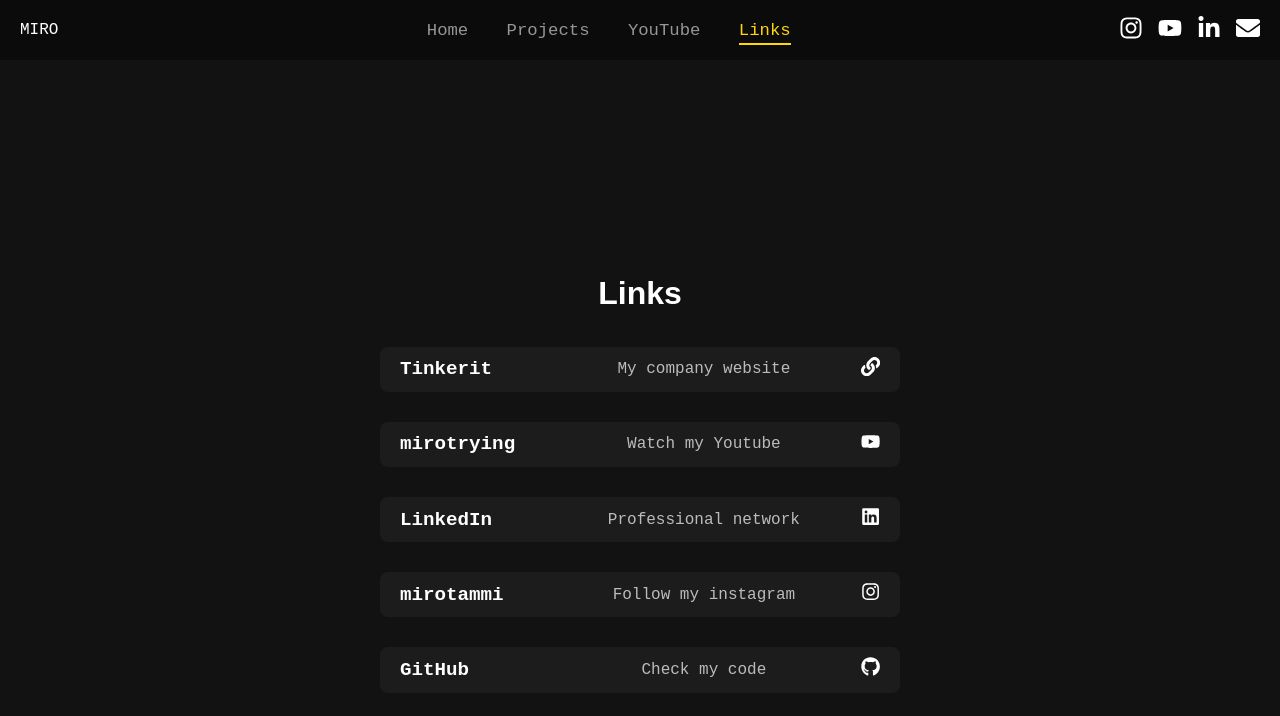
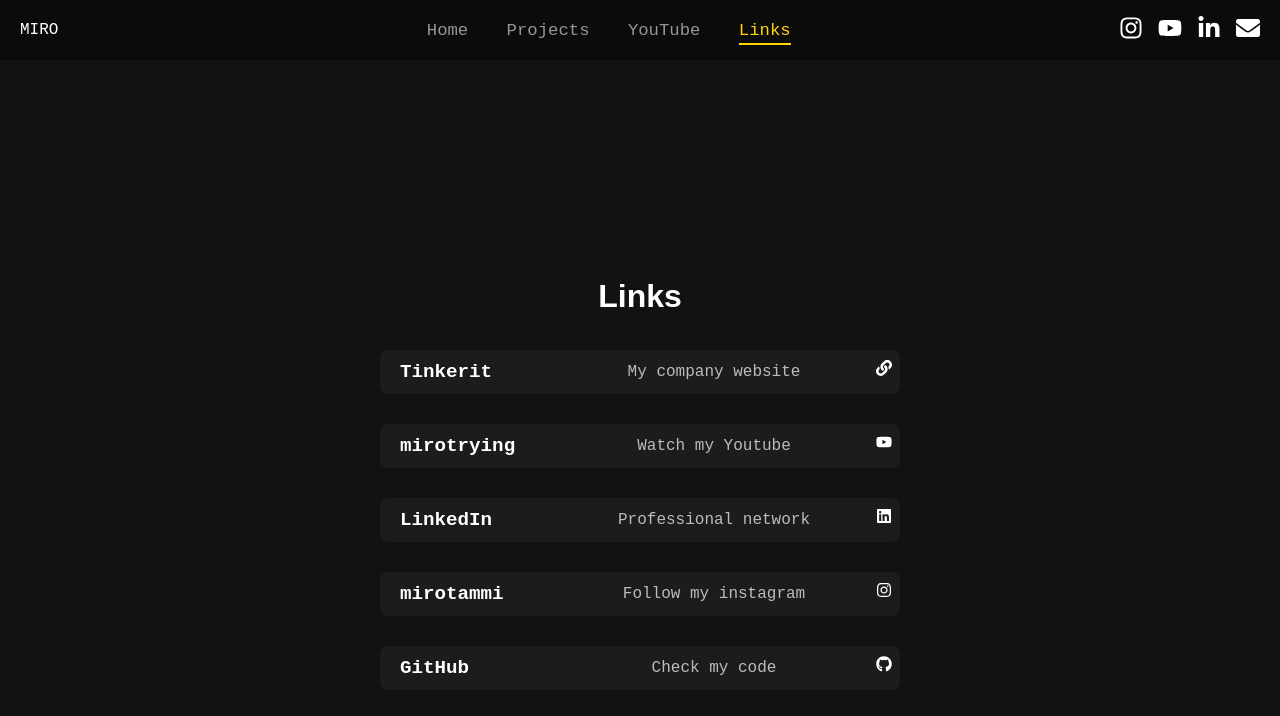
Before and after one commit to mbtammi/portfolio2025, a React (Create React App) app: page /links in a window 1280 px wide. Shown: the top 716 px of the page. Built offline with nearby package versions, Linux system fonts and the light colour scheme.

Commit message:
links working

```diff
--- a/src/Components/Links.css
+++ b/src/Components/Links.css
@@ -44,6 +44,12 @@
 to {
   opacity: 1;
 }
+}
+
+.links-list a {
+  text-decoration: none;
+  width: 100%;
+  color: white;
 }
 
 /* List of links */
--- a/src/Components/Links.js
+++ b/src/Components/Links.js
@@ -66,13 +66,13 @@ const Links = () => {
             initial="hidden"
             animate="visible"
           >
-            <div className="link-content">
-              <span className="link-name">{link.name}</span>
-              <span className="link-description">{link.description}</span>
-              <a href={link.href} target="_blank" rel="noopener noreferrer">
-                {link.icon}
-              </a>
-            </div>
+            <a href={link.href} target="_blank" rel="noopener noreferrer">
+              <div className="link-content">
+                <span className="link-name">{link.name}</span>
+                <span className="link-description">{link.description}</span>
+                <div className="link-icon">{link.icon}</div>
+              </div>
+            </a>
           </motion.li>
         ))}
       </ul>
--- a/src/Components/Navigation.js
+++ b/src/Components/Navigation.js
@@ -77,7 +77,7 @@ const Navigation = () => {
           <FaYoutube className="link-icon-nav" />
         </a>
         <a
-          href="https://www.linkedin.com/in/yourlinkedin"
+          href="https://www.linkedin.com/in/miro-tammi-701bb3205/"
           target="_blank"
           rel="noopener noreferrer"
         >
```
Lines whose indentation alone changed are shown as unchanged.
